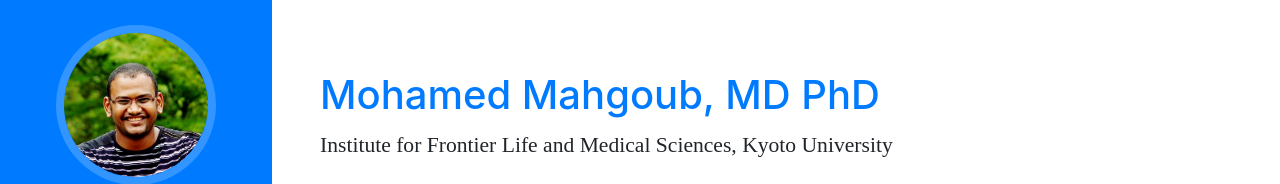
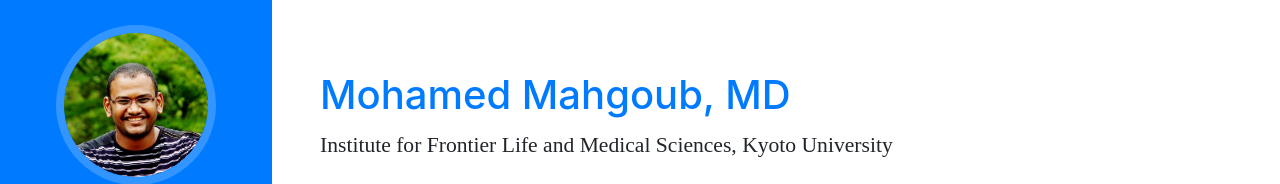
Before and after one commit to m-mahgoub/cv-web-page, a website with bundled scripts: page index.html in a window 1280 px wide. Shown: the part 171-355 px from the top of the page. Built offline with nearby package versions, Linux system fonts and the light colour scheme; a web font is replaced by a local one.

Commit message:
3rd Test auto update by removing Phd word

```diff
--- a/index.html
+++ b/index.html
@@ -77,7 +77,7 @@
     <section class="resume-section p-3 p-lg-5 d-flex d-column" id="about">
       <div class="my-auto">
         <h1 class="mb-0">
-          <span class="text-primary">Mohamed Mahgoub, MD PhD</span>
+          <span class="text-primary">Mohamed Mahgoub, MD</span>
         </h1>
         <div class="subheading mb-5" id="address">
           Institute for Frontier Life and Medical Sciences, Kyoto University
```
